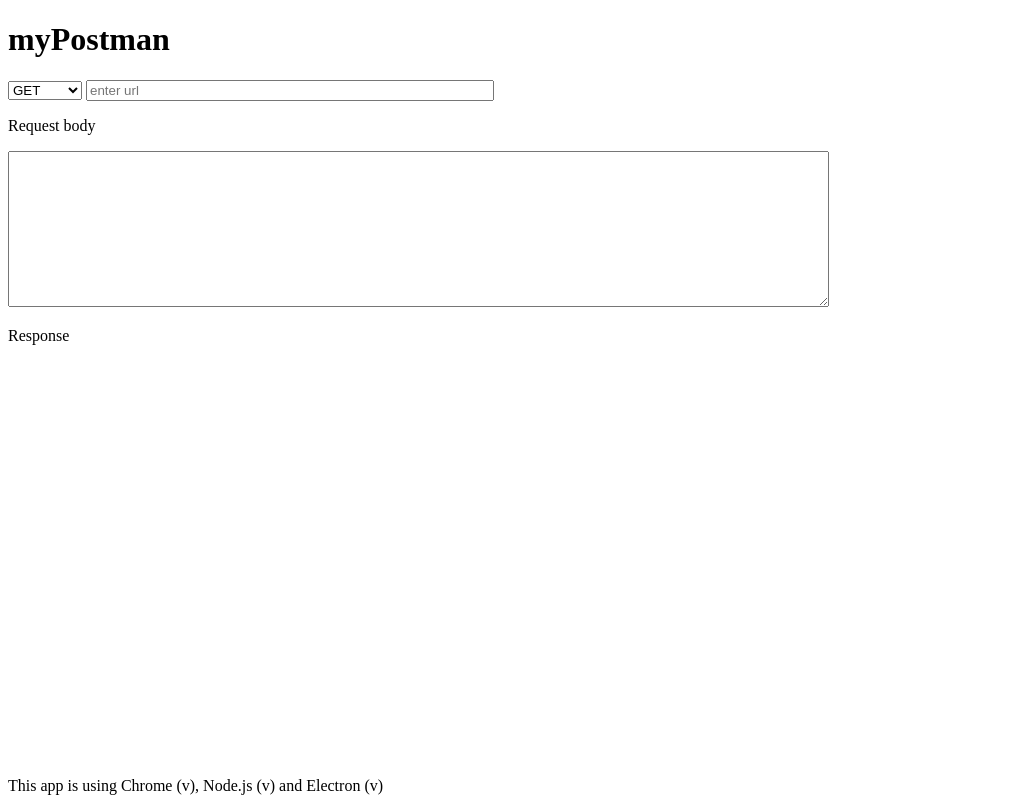
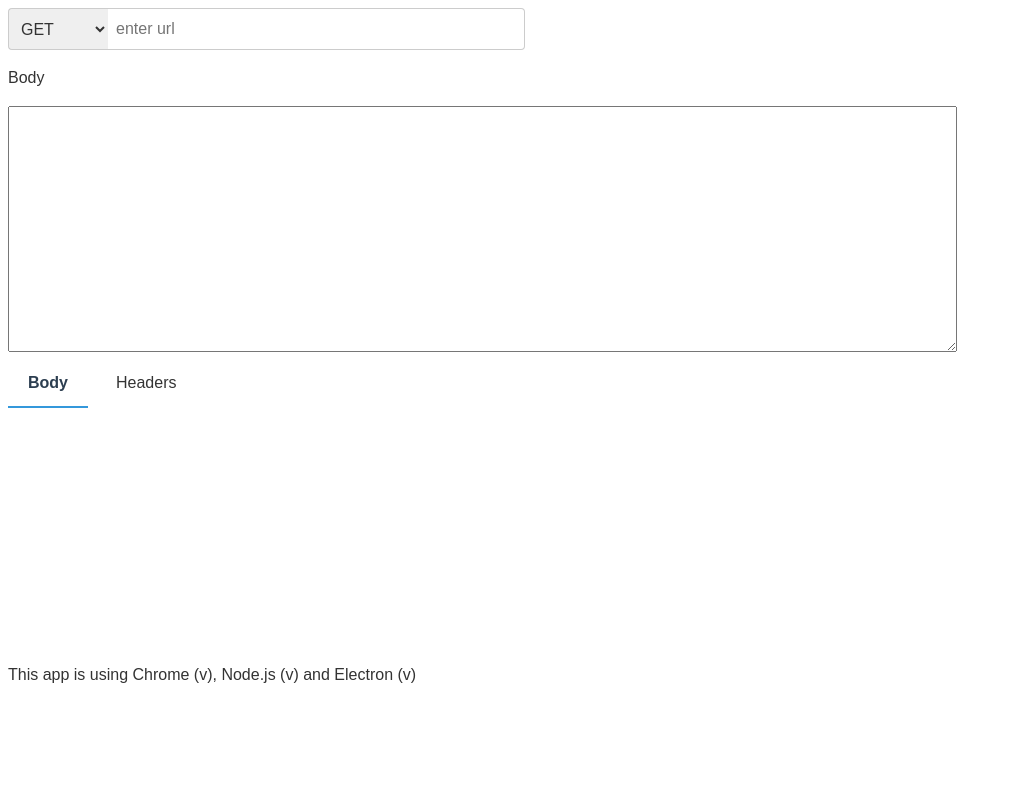
Before and after one commit to jhinmainksta/my-postman, an Electron app: page src/index.html in a window 1200 px wide. Shown: the whole page, without its empty margins (0-1012 px from the left). Drawn offline with Linux system fonts and the light colour scheme; no server answers.

Commit message:
prettier merhod-url bar, tabs for response parts

```diff
--- a/src/index.css
+++ b/src/index.css
@@ -1,6 +1,115 @@
+body * {
+  font-family: Arial, sans-serif;
+  font-size: 16px;
+  color: #333;
+  line-height: 1.5;
+}
+
 .scrollbar {
   overflow: auto;
   overflow-y: scroll;
   overflow-x: hidden;
   height: 200px;
 }
+
+.color-GET {
+  color: #6bdd9a;
+}
+
+.color-PUT {
+  color: #74aef6;
+}
+
+.color-POST {
+  color: #ffe47e;
+}
+
+.color-PATCH {
+  color: #c0a8e1;
+}
+
+.color-DELETE {
+  color: #f79a8e;
+}
+
+.request-bar {
+  display: flex;
+}
+
+.rb-select,
+.rb-input{
+  margin:0;
+  padding: 8px;
+  border: 1px solid #ccc;
+}
+
+.rb-select {
+  border-right: none;
+  border-radius: 4px 0 0 4px;
+}
+
+.rb-input {
+  border-left: none;
+  border-radius: 0 4px 4px 0;
+  width: 400px;
+}
+
+.tab-btn {
+  padding: 12px 20px;
+  background: none;
+  border: none;
+  cursor: pointer;
+  font-size: 16px;
+  transition: all 0.3s ease;
+  position: relative;
+}
+
+.tab-btn:hover {
+  background: #e9e9e9;
+}
+
+.tab-btn.active {
+  background: white;
+  font-weight: bold;
+  color: #2c3e50;
+}
+
+.tab-btn.active::after {
+  content: '';
+  position: absolute;
+  bottom: -1px;
+  left: 0;
+  right: 0;
+  height: 2px;
+  background: #3498db;
+}
+
+.tab-contents {
+  background: white;
+  padding: 20px;
+}
+
+.tab-content {
+  display: none;
+}
+
+.tab-content.active {
+  display: block;
+  animation: fadeIn 0.5s ease;
+}
+
+@keyframes fadeIn {
+  from { opacity: 0; }
+  to { opacity: 1; }
+}
+
+.tab-buttons {
+  display: flex;
+  justify-content: space-between;
+  align-items: center;
+}
+
+.buttons-left {
+  display: flex;
+  gap: 8px;
+}
--- a/src/index.html
+++ b/src/index.html
@@ -8,28 +8,41 @@
     <title>myPostman</title>
   </head>
   <body>
-    <h1>myPostman</h1>
-    <div>
-      <select id="method">
-        <option value="GET" selected>GET</option>
-        <option value="POST">POST</option>
-        <option value="PUT">PUT</option>
-        <option value="PATCH">PATCH</option>
-        <option value="DELETE">DELETE</option>
+    <div class="request-field">
+      <div id="request-bar" class="request-bar">
+        <select id="method" class="rb-select">
+          <option value="GET" class="color-GET" selected>GET</option>
+          <option value="POST" class="color-POST">POST</option>
+          <option value="PUT" class="color-PUT">PUT</option>
+          <option value="PATCH" class="color-PATCH">PATCH</option>
+          <option value="DELETE" class="color-DELETE">DELETE</option>
         </select>
         <input
           id="url-input"
           type="text"
           placeholder="enter url"
-        style="width: 400px"
+          class="rb-input"
         />
       </div>
-    <p>Request body</p>
+      <p>Body</p>
       <textarea id="request-body" rows="10" cols="100"></textarea>
-    <p>Response</p>
+    </div>
+
+    <div class="response-field">
+      <div class="tab-buttons">
+        <div class="buttons-left">
+          <button class="tab-btn active" data-tab="response-body">Body</button>
+          <button class="tab-btn" data-tab="response-headers">Headers</button>
+        </div>
         <div id="response-status"></div>
-    <div class="scrollbar" id="response-headders"></div>
-    <div class="scrollbar" id="response-body"></div>
+      </div>
+
+      <div class="tab-contents">
+        <div class="scrollbar tab-content active" id="response-body"></div>
+        <div class="scrollbar tab-content" id="response-headers"></div>
+      </div>
+    </div>
+
     <p id="info"></p>
     <script src="renderer.js"></script>
   </body>
--- a/src/renderer.js
+++ b/src/renderer.js
@@ -4,7 +4,7 @@ document.getElementById(
 
 const urlInput = document.getElementById("url-input");
 const statusElem = document.getElementById("response-status");
-const headersElem = document.getElementById("response-headders");
+const headersElem = document.getElementById("response-headers");
 const respBodyElem = document.getElementById("response-body");
 const methodElem = document.getElementById("method");
 const reqBodyElem = document.getElementById("request-body");
@@ -41,7 +41,9 @@ urlInput.addEventListener("keypress", (e) => {
     };
 
     if (bodyText !== "") {
-      request.params.body = bodyText;
+      try {
+        request.params.body = JSON.parse(bodyText);
+      } catch (error) {}
     }
 
     myPostmanChan
@@ -60,3 +62,21 @@ urlInput.addEventListener("keypress", (e) => {
       });
   }
 });
+
+const tabButtons = document.querySelectorAll(".tab-btn");
+
+tabButtons.forEach((button) => {
+  button.addEventListener("click", function () {
+    document
+      .querySelectorAll(".tab-btn")
+      .forEach((btn) => btn.classList.remove("active"));
+    document
+      .querySelectorAll(".tab-content")
+      .forEach((content) => content.classList.remove("active"));
+
+    this.classList.add("active");
+
+    const tabId = this.getAttribute("data-tab");
+    document.getElementById(tabId).classList.add("active");
+  });
+});
```
Lines whose indentation alone changed are shown as unchanged.
